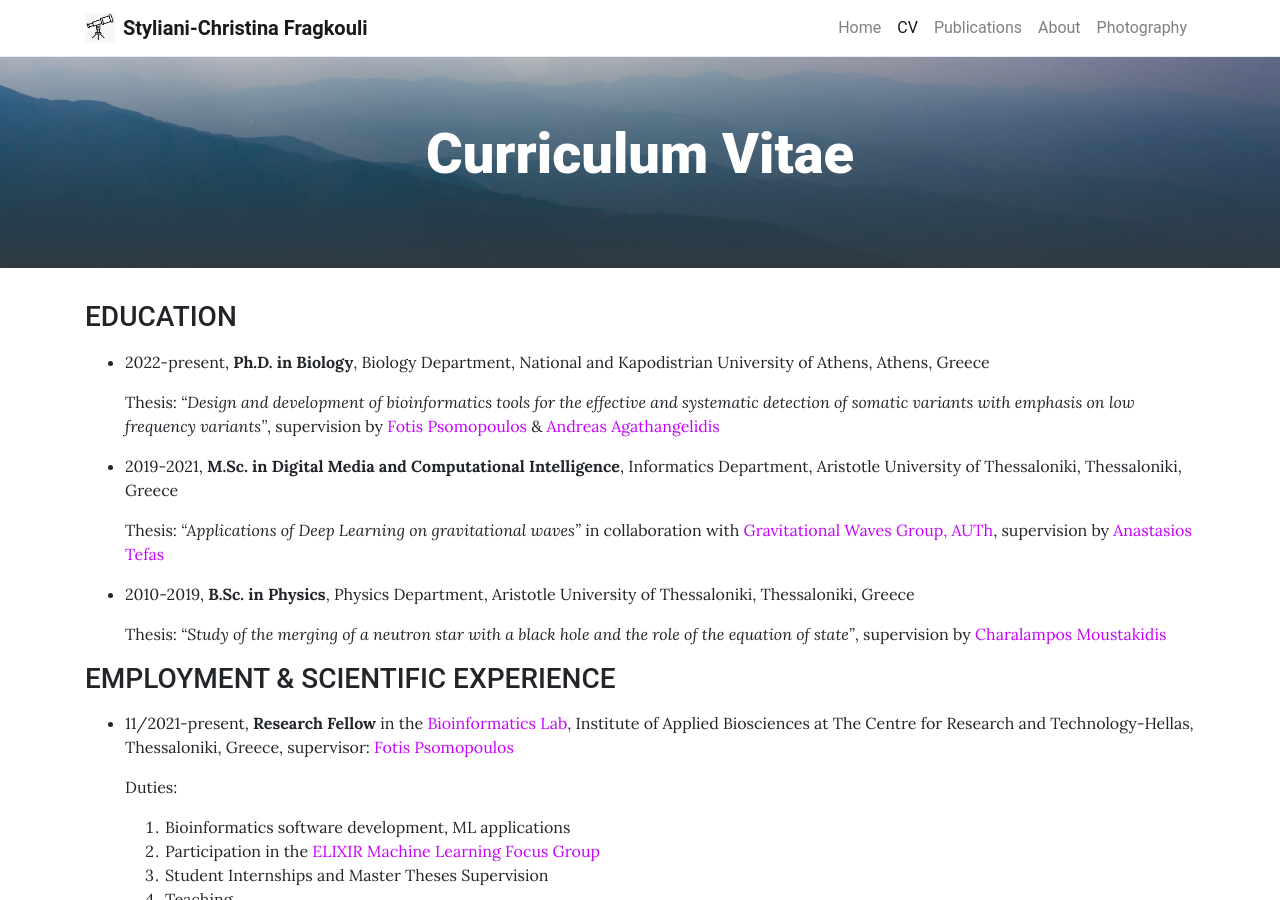
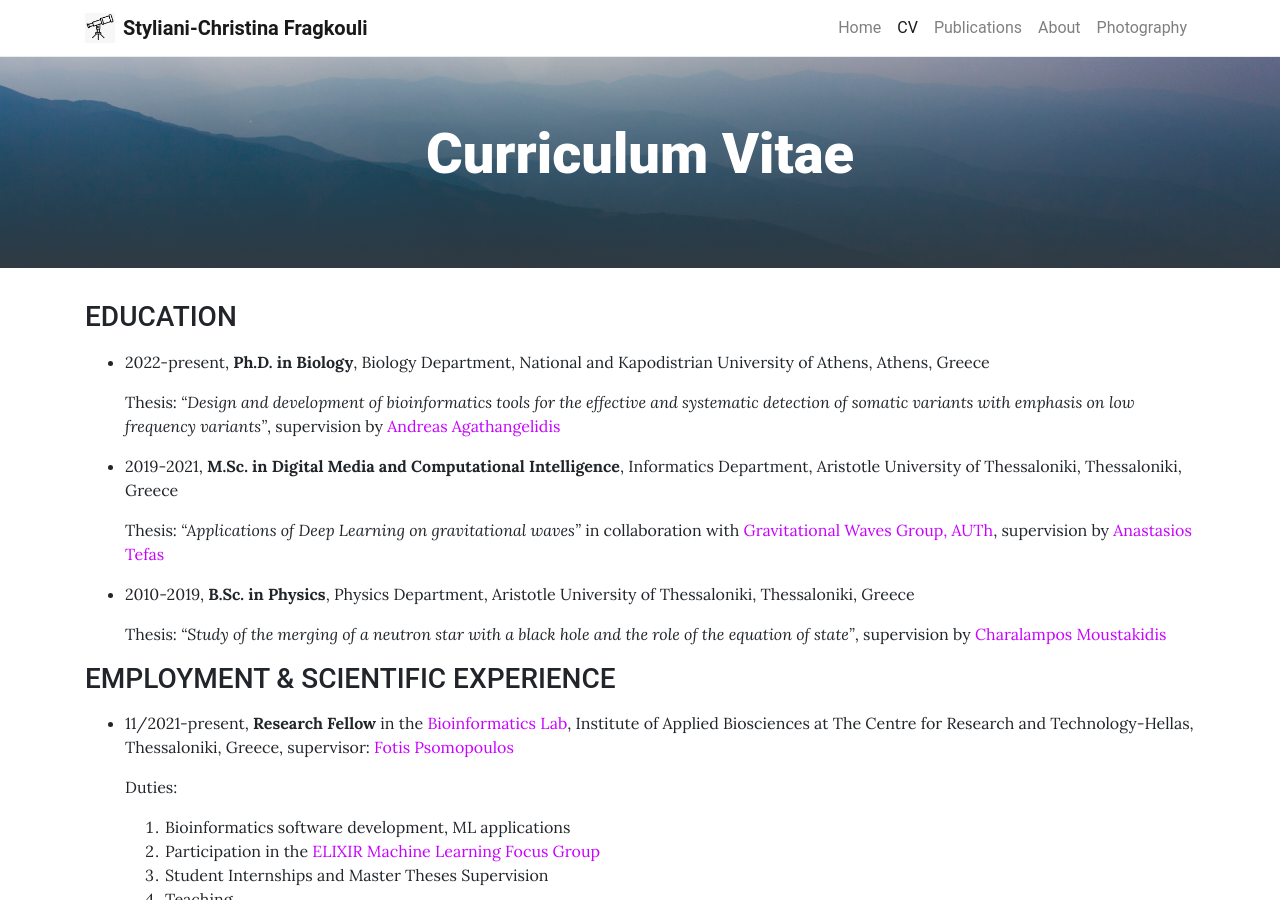
Before and after one commit to sfragkoul/sfragkoul.github.io, a Jekyll site: the page built from pages/CV.md, in a window 1280 px wide and 900 px high. Built offline with Jekyll 4.4.1, drawn with Linux system fonts in a browser that asks for light colours.

Commit message:
Update CV.md

```diff
--- a/pages/CV.md
+++ b/pages/CV.md
@@ -10,7 +10,7 @@ background: /assets/img/groupLogo/CV.jpg
 
 - 2022-present,    **Ph.D. in Biology**, Biology Department, National and Kapodistrian University of Athens, Athens, Greece
 
-  Thesis: *“Design and development of bioinformatics tools for the effective and systematic detection of somatic variants with emphasis on low frequency variants”*, supervision by [Fotis Psomopoulos](https://scholar.google.gr/citations?user=Fp0LAqsAAAAJ&hl=en) & [Andreas Agathangelidis](https://scholar.google.it/citations?user=IhoRB4AAAAAJ&hl=en)
+  Thesis: *“Design and development of bioinformatics tools for the effective and systematic detection of somatic variants with emphasis on low frequency variants”*, supervision by [Andreas Agathangelidis](https://scholar.google.it/citations?user=IhoRB4AAAAAJ&hl=en)
 
 - 2019-2021,    **M.Sc. in Digital Media and Computational Intelligence**, Informatics Department, Aristotle University of Thessaloniki, Thessaloniki, Greece
 
```
